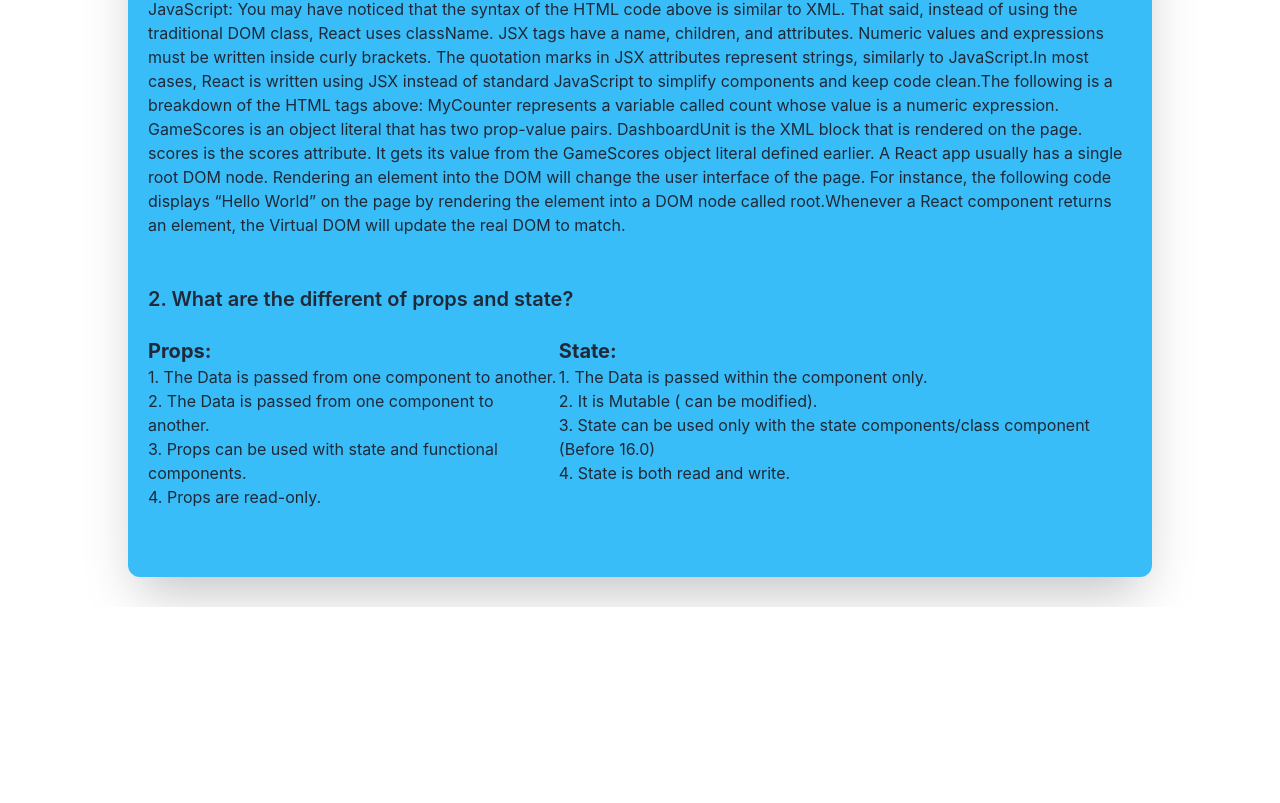
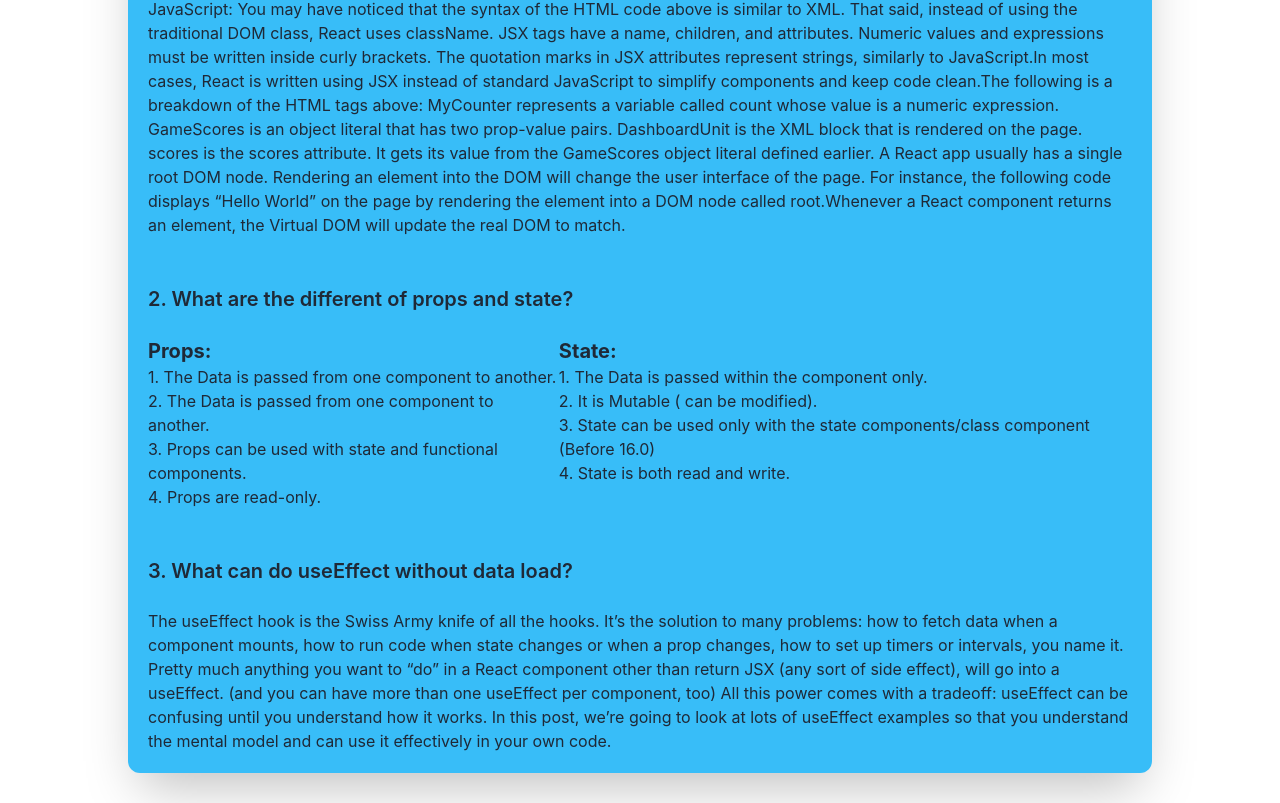
Before and after one commit to RsRuh/my-ride, a React (Create React App) app: page / in a window 1280 px wide. Shown: the part 1494-2297 px from the top of the page. Before the commit the page ends 2101 px from the top, so only its background shows below. Built offline with nearby package versions, Linux system fonts and the light colour scheme.

Commit message:
third question

```diff
--- a/src/components/Main/Main.js
+++ b/src/components/Main/Main.js
@@ -90,7 +90,16 @@ const Main = () => {
                 </div>
                 <br />
                 <br />
+                <h3 className='font-semibold text-xl'>3. What can do useEffect without data load?</h3>
+                <br />
+                <h4>
+                    The useEffect hook is the Swiss Army knife of all the hooks. It’s the solution to many problems: how to fetch data when a component mounts, how to run code when state changes or when a prop changes, how to set up timers or intervals, you name it.
 
+                    Pretty much anything you want to “do” in a React component other than return JSX (any sort of side effect), will go into a useEffect. (and you can have more than one useEffect per component, too)
+
+                    All this power comes with a tradeoff: useEffect can be confusing until you understand how it works.
+
+                    In this post, we’re going to look at lots of useEffect examples so that you understand the mental model and can use it effectively in your own code.</h4>
             </div>
         </div>
     );
```
